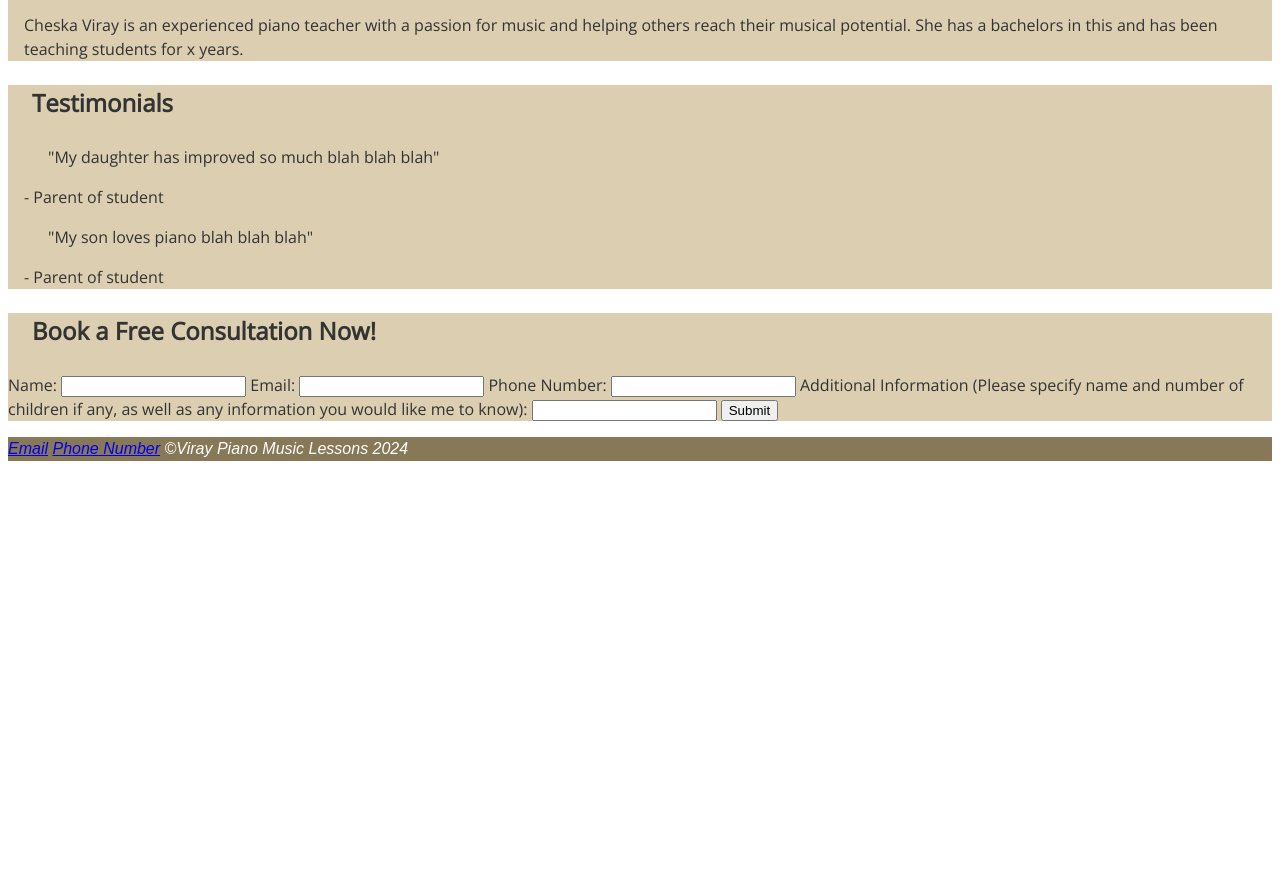
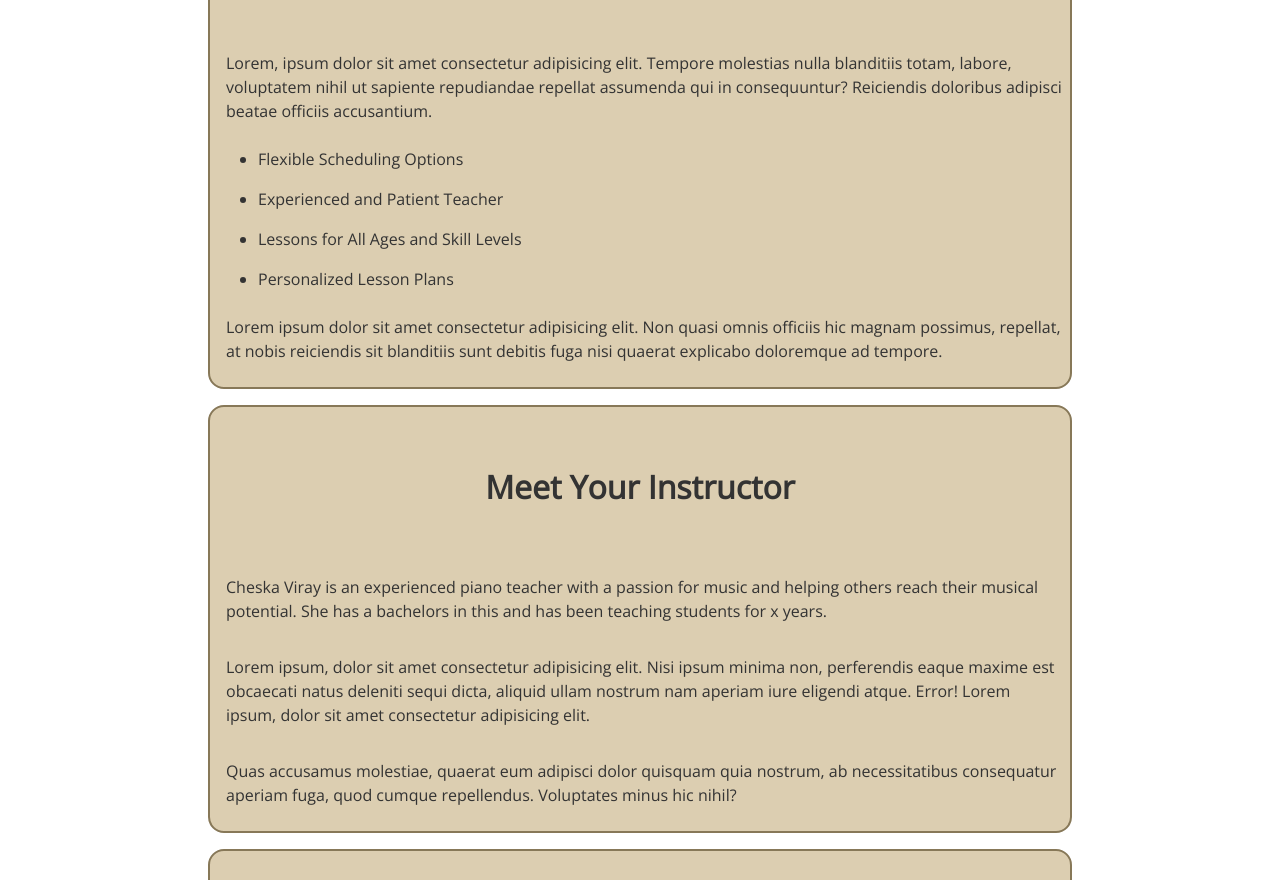
Before and after one commit to christien-viray/LandingPage, a plain HTML site: page LandingPage/LandingPage/index.html in a window 1280 px wide. Shown: the part 447-1327 px from the top of the page. Before the commit the page ends 916 px from the top, so only its background shows below. Drawn offline with nearby package versions, Linux system fonts and the light colour scheme; files whose address does not match are found by name; a web font is replaced by a local one.

Commit message:
Add files via upload

```diff
--- a/LandingPage/LandingPage/index.html
+++ b/LandingPage/LandingPage/index.html
@@ -5,40 +5,62 @@
         <meta name = "viewport" content = "width-device-width, inital-scale=1.0">
         <meta name="author" content="Christien Viray">
         <title>Viray's Piano Music Lessons</title>
-        <link rel="stylesheet" href="/Users/christienviray/Desktop/Projects/LandingPage/LandingPage/styles.css">
+        <link rel="stylesheet" href="C:\Users\Christien\Documents\Projects\LandingPage\LandingPage\styles.css">
         <link href="https://fonts.cdnfonts.com/css/gistesy" rel="stylesheet">
         <link href='https://fonts.googleapis.com/css?family=Open Sans' rel='stylesheet'>
+        <script src="C:\Users\Christien\Documents\Projects\LandingPage\LandingPage\script.js"></script>
     </head>
     <body>
         <header class="header1">
             <h1>Viray's Piano Music Lessons</h1>
             <nav>
-                <a>Choose Us</a>
-                <a>Instructor</a>
-                <a>Testimonials</a>
-                <a>Book a Consultation</a>
+                <a href="#Choose-us">Choose Us</a>
+                <a href="#Instructor">Instructor</a>
+                <a href="#Testimonials">Testimonials</a>
+                <a href="#Form">Book a Consultation</a>
             </nav>
         </header>
         <section>
             <img> <!--image of smthing-->
         </section>
-        <section class="choose-us">
+        <section class="choose-us" id="Choose-us">
             <h2>Why Choose Us?</h2>
+            <p>
+                Lorem, ipsum dolor sit amet consectetur adipisicing elit.
+                Tempore molestias nulla blanditiis totam, labore, voluptatem
+                nihil ut sapiente repudiandae repellat assumenda qui in
+                consequuntur? Reiciendis doloribus adipisci beatae officiis accusantium.
+            </p>
             <ul>
                 <li>Flexible Scheduling Options</li>
                 <li>Experienced and Patient Teacher</li>
                 <li>Lessons for All Ages and Skill Levels</li>
                 <li>Personalized Lesson Plans</li>
             </ul>
+            <p>
+                Lorem ipsum dolor sit amet consectetur adipisicing elit. Non quasi omnis
+                 officiis hic magnam possimus, repellat, at nobis reiciendis sit blanditiis
+                 sunt debitis fuga nisi quaerat explicabo doloremque ad tempore.
+            </p>
         </section>
-        <section class="instructor">
+        <section class="instructor" id="Instructor">
             <h2>Meet Your Instructor</h2>
             <p>Cheska Viray is an experienced piano teacher with a passion for music
                 and helping others reach their musical potential. She has a bachelors in
                 this and has been teaching students for x years.
             </p>
+            <p>Lorem ipsum, dolor sit
+                 amet consectetur adipisicing elit. Nisi ipsum minima non, perferendis
+                 eaque maxime est obcaecati natus deleniti sequi dicta, aliquid ullam
+                 nostrum nam aperiam iure eligendi atque. Error! Lorem ipsum, dolor sit
+                 amet consectetur adipisicing elit.
+            </p>
+            <p>Quas accusamus molestiae, quaerat eum
+                  adipisci dolor quisquam quia nostrum, ab necessitatibus consequatur aperiam
+                  fuga, quod cumque repellendus. Voluptates minus hic nihil?
+            </p>
         </section>
-        <section class="testimonials">
+        <section class="testimonials" id="Testimonials">
             <h2>Testimonials</h2>
             <div>
                 <blockquote>"My daughter has improved so much blah blah blah"</blockquote>
@@ -48,21 +70,33 @@
                 <blockquote>"My son loves piano blah blah blah"</blockquote>
                 <p>- Parent of student</p>
             </div>
+            <div>
+                <blockquote>"My daughter has improved so much blah blah blah"</blockquote>
+                <p>- Parent of student</p>
+            </div>
         </section>
-        <section class="form">
+        <section class="form" id="Form">
             <h2>Book a Free Consultation Now!</h2>
             <form>
+                <div class="Name">
                     <label for="name">Name: </label>
                     <input type="text" id="name" name="name" required>
+                </div>
+                <div class="Email">
                     <label for="email">Email: </label>
                     <input type="email" id="email" name="email" required>
+                </div>
+                <div class="Phone-num">
                     <label for="phone-num">Phone Number: </label>
-                <input type="tel" id="phone" name="phone" required>
-                <label for="additional-info">Additional Information (Please
-                    specify name and number of children if any, as well as any
-                    information you would like me to know): </label>
+                    <input type="tel" id="phone-num" name="phone-num" required>
+                </div>
+                <div class="Additional-info">
+                    <label for="additional-info">Additional Information</label>
                     <input type="text" id="additional-info" name="additional-info">
+                </div>
+                <div class="submit-btn">
                     <button type="submit">Submit</button>
+                </div>
             </form>
         </section>
         <footer>
--- /dev/null
+++ b/LandingPage/LandingPage/script.js
@@ -0,0 +1,8 @@
+"use strict"
+document.addEventListener("DOMContentLoaded", () => {
+    document.getElementById("Form").addEventListener('submit', function(event) {
+        event.preventDefault();
+        alert('Thank you for your submission! We will be in touch soon.');
+        document.getElementById('contact-form').reset();
+    })
+})
--- a/LandingPage/LandingPage/styles.css
+++ b/LandingPage/LandingPage/styles.css
@@ -5,6 +5,14 @@ body{
     font-family: Arial, Helvetica, sans-serif;
     line-height: 1.5;
     color: #333;
+    /* background-color: #DCCEB1; */
+}
+
+h2{
+    display: flex;
+    font-size: 2em;
+    justify-content: center;
+    padding: 0.75em;
 }
 
 nav {
@@ -13,13 +21,28 @@ nav {
     align-items: flex-start;
 }
 
+@media (max-width: 500px) {
+    nav {
+        flex-direction: column;
+    }
+}
+
 nav a{
     font-family: 'Open Sans', sans-serif;
     margin: 0.5em;
 }
 
 .header1 {
+    border: #DCCEB1 solid 4px;
+    border-radius: 1em;
     margin-bottom: -1.5em;
+}
+
+@media (min-width:1200px) {
+    .header1, .choose-us, .instructor, .testimonials, .form, footer {
+        margin-left: 12.5em;
+        margin-right: 12.5em;
+    }
 }
 
 .header1, footer{
@@ -30,7 +53,7 @@ nav a{
 
 .header1 h1{
     font-family: 'Gistesy', sans-serif;
-    font-size: 2.5em;
+    font-size: 4em;
     margin: 0em;
     padding: 0.5em;
 }
@@ -48,6 +71,9 @@ nav a{
 .choose-us, .instructor, .testimonials, .form {
     background-color: #DCCEB1;
     font-family: 'Open Sans', sans-serif;
+    border-radius: 1em;
+    border: #877858 solid 2px;
+    margin-top: 1em;
 }
 
 .choose-us h2{
@@ -55,25 +81,73 @@ nav a{
 }
 
 .choose-us li{
+    margin: 1em 0.5em 0.5em 0.5em;
+}
+
+.choose-us p{
+    padding: 0.5em 0.5em 0.5em 1em;
+}
+
+.instructor h2{
     margin: 1em;
 }
 
-.instructor h2, .instructor p {
+.instructor p {
+    padding: 0.5em 0.5em 0.5em 1em
+}
+
+.testimonials h2{
     margin: 1em;
 }
 
-.testimonials h2, .testimonials p{
-    margin: 1em;
+.testimonials blockquote {
+    display: flex;
+    justify-content: center;
+    font-size: 1.25em;
+}
+
+.testimonials p {
+    display: flex;
+    justify-content: center;
+    padding: 0.5em 0.5em 0.5em 1em;
 }
 
 .form h2{
     margin: 1em;
 }
 
+/* .form label{
+    display: flex;
+    justify-content: center;
+} */
+
+.Name, .Email, .Phone-num, .Additional-info{
+    display: flex;
+    flex-direction: column;
+    justify-content: center;
+    padding: 0.5em;
+}
+
+/* .Name, .Name label {
+    padding: 0.5em;
+} */
+
+.submit-btn{
+    display: flex;
+    justify-content: center;
+    padding: 1em;
+}
+
+button {
+    font-size: 1.25em;
+}
+
 footer{
+    border: #DCCEB1 solid 4px;
+    border-radius:1em;
     margin-top: 1em;
 }
 
-/* .choose-us {
-    margin-bottom
-} */
+address, address a{
+    margin: 0.5em;
+}
```
Lines whose indentation alone changed are shown as unchanged.
